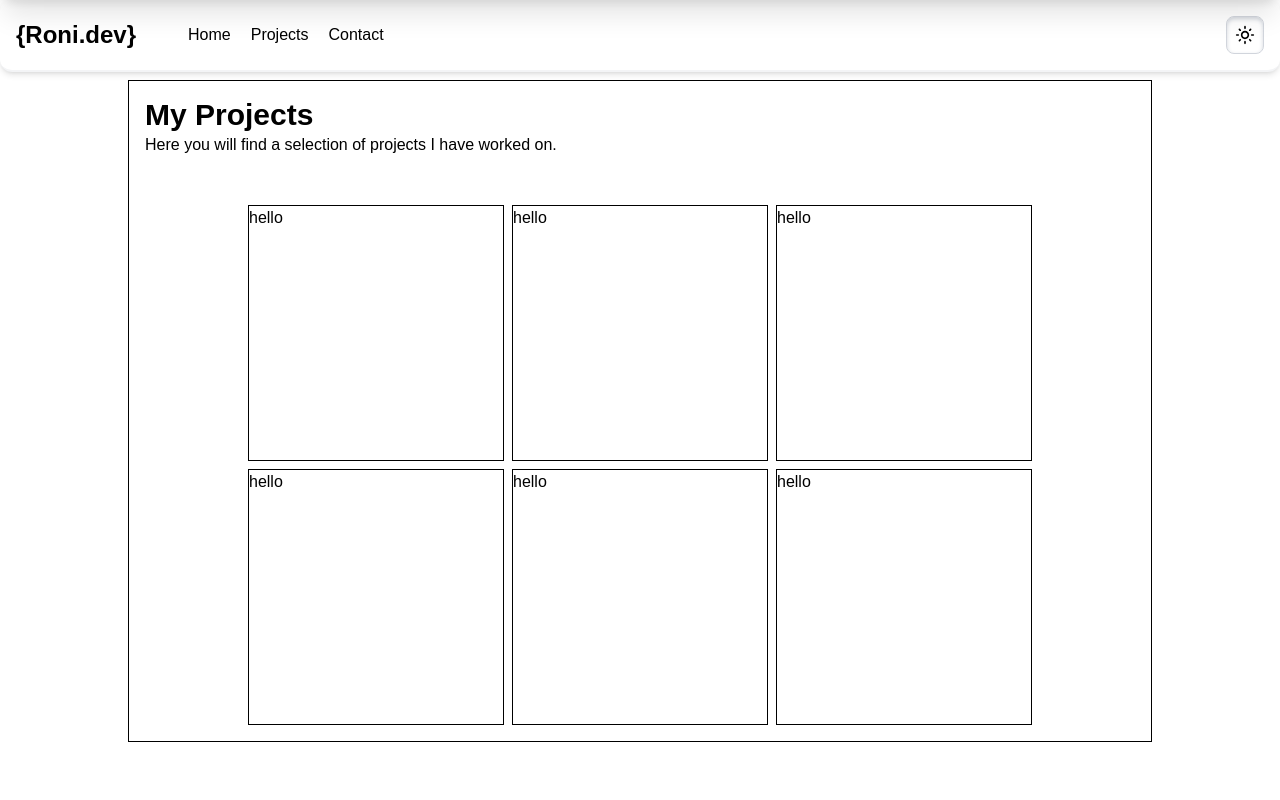
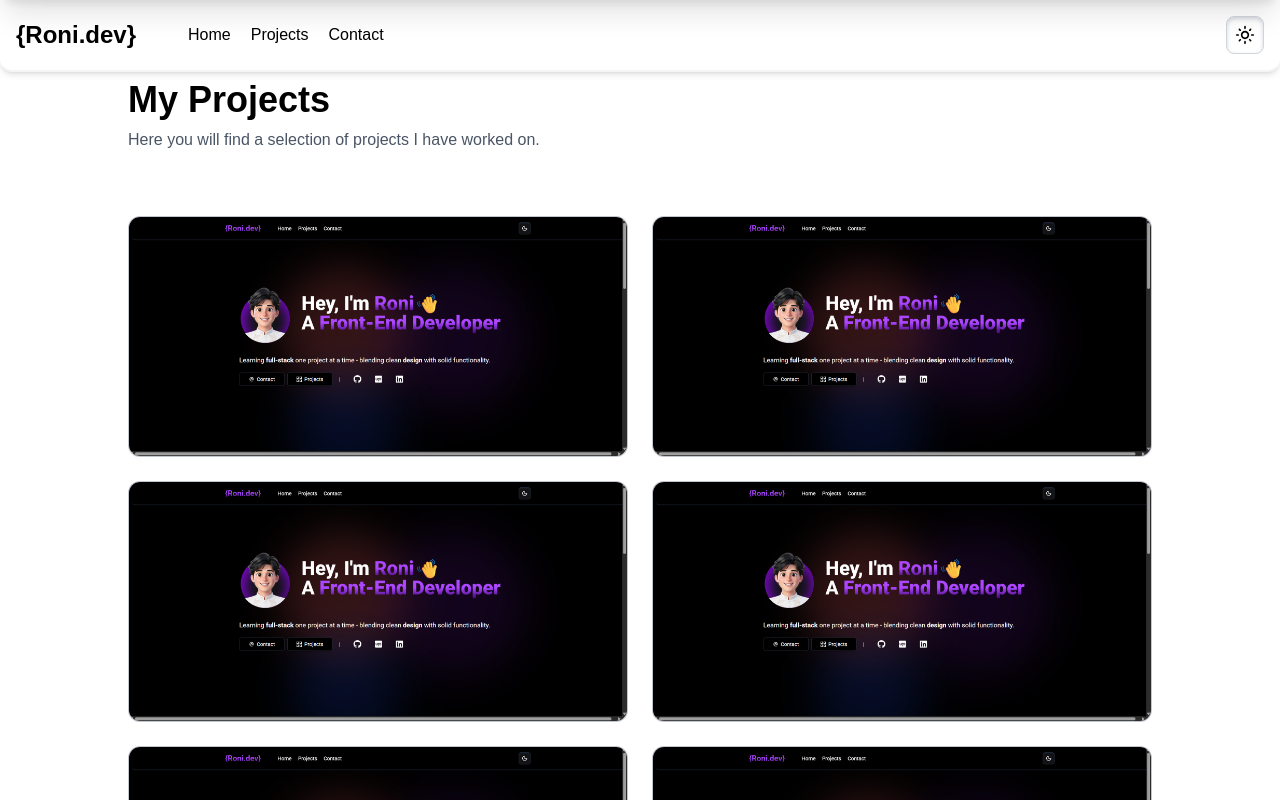
Before and after one commit to gosei128/Personal-Portfolio, a React (Vite) app: page / in a window 1280 px wide. Both pictures are taken after a click on the button "Projects". Shown: the top 800 px of the page. Built offline with nearby package versions, Linux system fonts and the light colour scheme; what tailwindcss-motion would draw is missing.

Commit message:
finished the project section and implement hover effects in projects

```diff
--- a/src/components/Projects.jsx
+++ b/src/components/Projects.jsx
@@ -1,25 +1,72 @@
 import Navbar from "./Navbar";
+import Footer from "./Footer";
 import portfolio from "../assets/images/portfolio-screenshot.png";
+import { useState } from "react";
 const Projects = ({ theme, lightMode, darkMode, numCard = 6 }) => {
-  console.log(lightMode);
+  const [isHover, setIsHover] = useState(null);
+
+  const handleHover = (currentId) => {
+    setIsHover(currentId);
+  };
+  const handleMouseLeave = () => {
+    setIsHover(null);
+  };
+  console.log(isHover);
+
   return (
-    <div className="h-screen min-w-full">
+    <div>
       <Navbar lightMode={lightMode} theme={theme} darkMode={darkMode} />
-      <div className=" flex justify-center">
-        <div className="mt-20 w-5xl p-4 border ">
-          <h1 className="text-3xl font-extrabold">My Projects</h1>
-          <p>Here you will find a selection of projects I have worked on.</p>
+      <section className="w-full px-6 mt-20">
+        <div className="max-w-5xl mx-auto flex flex-col gap-4">
+          <div className="flex flex-col">
+            <h1 className="text-3xl md:text-4xl font-extrabold">My Projects</h1>
+            <p className="mt-2 text-md text-gray-600 dark:text-gray-400">
+              Here you will find a selection of projects I have worked on.
+            </p>
+          </div>
 
-          <div className="flex flex-wrap flex-row gap-2 justify-center w-full mt-12">
+          <div className="grid grid-cols-1 tablet:grid-cols-2 lg:grid-cols-3 w-full gap-4 md:gap-6 mt-12">
             {[...Array(numCard)].map((projectCards, i) => (
-              <div className="  size-64 relative  border">
-                {/* <img src={portfolio} alt="" className="absolute" /> */}
-                <div> hello </div>
+              <div
+                onMouseEnter={() => handleHover(i)}
+                onMouseLeave={handleMouseLeave}
+                key={i}
+                className="relative border border-gray-400/60 dark:border-gray-800 bg-white dark:bg-dark-mode rounded-xl overflow-hidden hover:shadow-lg transition-shadow  duration-200"
+              >
+                <img
+                  src={portfolio}
+                  alt={`Project ${i + 1}`}
+                  className={`w-full h-auto object-cover transition-transform duration-300 ease-in-out ${
+                    isHover === i ? "scale-110" : "scale-100"
+                  }`}
+                />
+                <div
+                  className={`absolute p-3 inset-0 bg-gradient-to-b from-black/80 to-black/60 text-white z-10 flex flex-col items-start justify-end transition-opacity duration-300 ease-in-out ${
+                    isHover === i ? "opacity-100" : "opacity-0"
+                  }`}
+                >
+                  <div className="">
+                    <h1 className="text-xl font-bold">Project {i + 1}</h1>
+                    <p className="text-sm">Project Description</p>
+                    <div>
+                      <span className="m-1 bg-gray-600 px-3 py-1 rounded-full text-xs">
+                        HTML
+                      </span>
+                      <span className="m-1 bg-gray-600 px-3 py-1 rounded-full text-xs">
+                        Tailwind CSS
+                      </span>
+                      <span className=" m-1 bg-gray-600 px-3 py-1 rounded-full text-xs">
+                        React JS
+                      </span>
+                    </div>
+                  </div>
+                </div>
               </div>
             ))}
           </div>
         </div>
-      </div>
+      </section>
+      <Footer />
     </div>
   );
 };
--- a/src/components/data.js
+++ b/src/components/data.js
@@ -2,7 +2,7 @@ export const about = [
     {
         title :"What I can do",
         desc : " I can help develop solutions that will help you grow your business:",
-        bullets: ["UI/Ux Design", "Front-End Development"]
+        bullets: ["UI/UX Design", "Front-End Development"]
     },
     {
         title :"Tools I Use",
--- a/src/index.css
+++ b/src/index.css
@@ -18,6 +18,7 @@ body {
 
   --color-dark-mode:#000000;
   --color-gradient-1:linear-gradient(180deg,rgba(31, 120, 209, 1) 0%, rgba(100, 98, 150, 1) 100%);
+  --color-gradient-hover: linear-gradient(180deg,rgba(255, 255, 255, 0) 0%, rgba(45, 45, 54, 1) 100%);
 
 
 }
```
